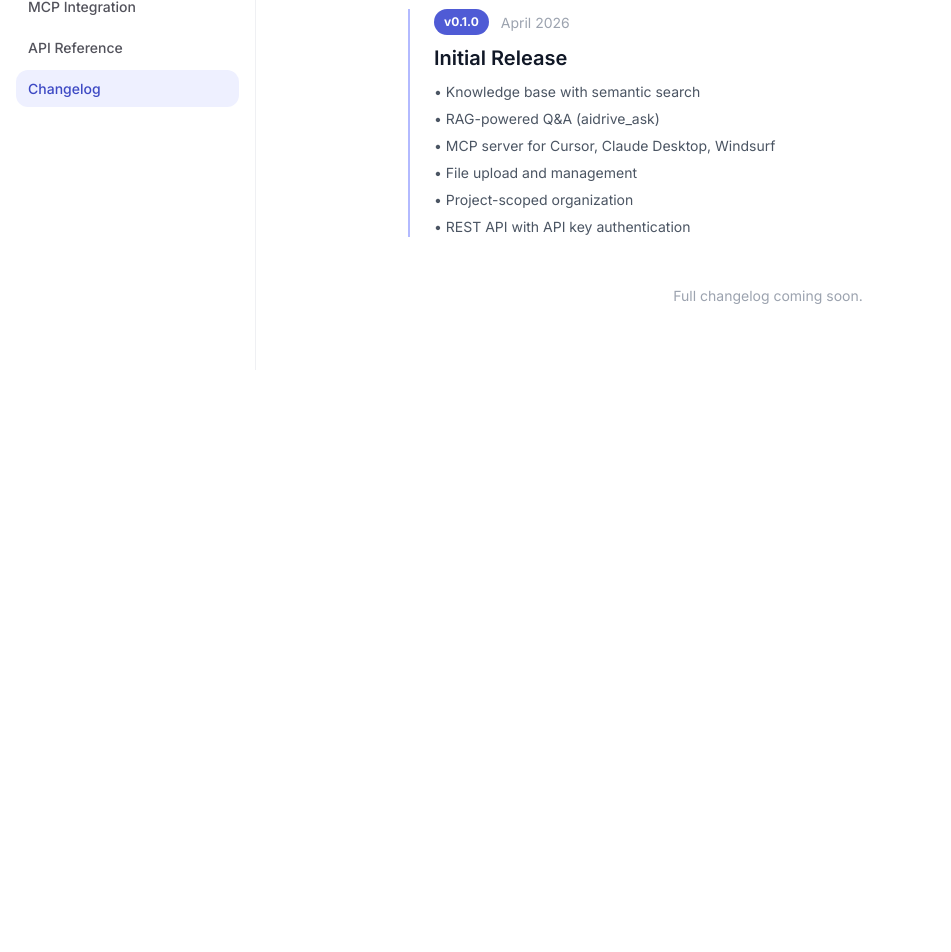
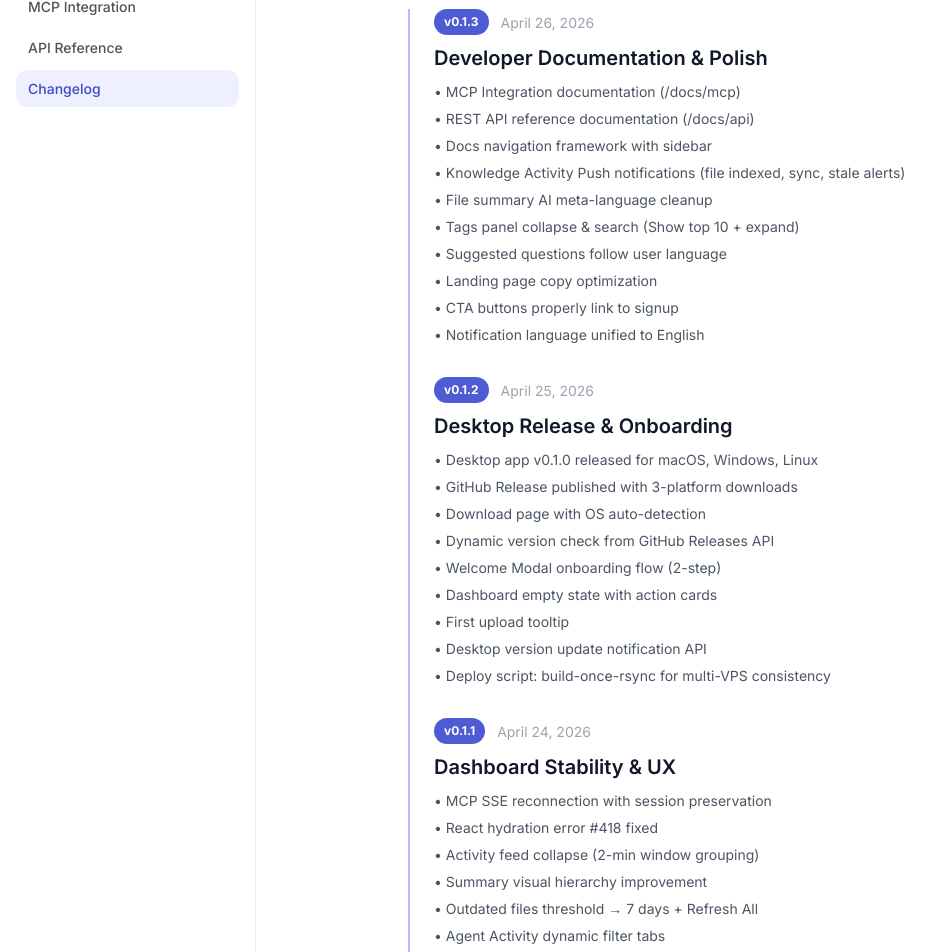
Before and after one commit to DriveMem/drivemem, a Next.js app in the folder apps/web/: page /docs/changelog in a window 1280 px wide. Shown: the part 180-1132 px from the top of the page, without its empty margins (0-951 px from the left). Before the commit the page ends 800 px from the top, so only its background shows below. Built offline with nearby package versions, Linux system fonts and the light colour scheme.

Commit message:
feat: #174 changelog + #177 /developers redirect for unauthenticated users

```diff
--- a/apps/web/src/app/docs/changelog/page.tsx
+++ b/apps/web/src/app/docs/changelog/page.tsx
@@ -11,6 +11,71 @@ export default function ChangelogPage() {
       <h1 className="text-3xl font-bold text-gray-900 mb-8">Changelog</h1>
 
       <div className="border-l-2 border-brand-200 pl-6 space-y-8">
+        <div>
+          <div className="flex items-center gap-3 mb-2">
+            <span className="bg-brand-500 text-white text-xs font-bold px-2.5 py-1 rounded-full">
+              v0.1.3
+            </span>
+            <span className="text-sm text-gray-400">April 26, 2026</span>
+          </div>
+          <h2 className="text-lg font-semibold text-gray-900 mb-2">Developer Documentation &amp; Polish</h2>
+          <ul className="space-y-1.5 text-gray-600 text-sm">
+            <li>• MCP Integration documentation (/docs/mcp)</li>
+            <li>• REST API reference documentation (/docs/api)</li>
+            <li>• Docs navigation framework with sidebar</li>
+            <li>• Knowledge Activity Push notifications (file indexed, sync, stale alerts)</li>
+            <li>• File summary AI meta-language cleanup</li>
+            <li>• Tags panel collapse &amp; search (Show top 10 + expand)</li>
+            <li>• Suggested questions follow user language</li>
+            <li>• Landing page copy optimization</li>
+            <li>• CTA buttons properly link to signup</li>
+            <li>• Notification language unified to English</li>
+          </ul>
+        </div>
+
+        <div>
+          <div className="flex items-center gap-3 mb-2">
+            <span className="bg-brand-500 text-white text-xs font-bold px-2.5 py-1 rounded-full">
+              v0.1.2
+            </span>
+            <span className="text-sm text-gray-400">April 25, 2026</span>
+          </div>
+          <h2 className="text-lg font-semibold text-gray-900 mb-2">Desktop Release &amp; Onboarding</h2>
+          <ul className="space-y-1.5 text-gray-600 text-sm">
+            <li>• Desktop app v0.1.0 released for macOS, Windows, Linux</li>
+            <li>• GitHub Release published with 3-platform downloads</li>
+            <li>• Download page with OS auto-detection</li>
+            <li>• Dynamic version check from GitHub Releases API</li>
+            <li>• Welcome Modal onboarding flow (2-step)</li>
+            <li>• Dashboard empty state with action cards</li>
+            <li>• First upload tooltip</li>
+            <li>• Desktop version update notification API</li>
+            <li>• Deploy script: build-once-rsync for multi-VPS consistency</li>
+          </ul>
+        </div>
+
+        <div>
+          <div className="flex items-center gap-3 mb-2">
+            <span className="bg-brand-500 text-white text-xs font-bold px-2.5 py-1 rounded-full">
+              v0.1.1
+            </span>
+            <span className="text-sm text-gray-400">April 24, 2026</span>
+          </div>
+          <h2 className="text-lg font-semibold text-gray-900 mb-2">Dashboard Stability &amp; UX</h2>
+          <ul className="space-y-1.5 text-gray-600 text-sm">
+            <li>• MCP SSE reconnection with session preservation</li>
+            <li>• React hydration error #418 fixed</li>
+            <li>• Activity feed collapse (2-min window grouping)</li>
+            <li>• Summary visual hierarchy improvement</li>
+            <li>• Outdated files threshold → 7 days + Refresh All</li>
+            <li>• Agent Activity dynamic filter tabs</li>
+            <li>• Agent name display fix (displayAgentName regex)</li>
+            <li>• Notification mark-all-read fix (Fastify 5 compat)</li>
+            <li>• Time format unified across components</li>
+            <li>• Agent icon differentiation (color-coded avatars)</li>
+          </ul>
+        </div>
+
         <div>
           <div className="flex items-center gap-3 mb-2">
             <span className="bg-brand-500 text-white text-xs font-bold px-2.5 py-1 rounded-full">
@@ -31,7 +96,7 @@ export default function ChangelogPage() {
       </div>
 
       <p className="mt-12 text-gray-400 text-sm text-center">
-        Full changelog coming soon.
+        Subscribe for updates → follow us on GitHub.
       </p>
     </div>
   )
--- a/apps/web/src/middleware.ts
+++ b/apps/web/src/middleware.ts
@@ -39,6 +39,11 @@ export default auth((req) => {
   const appRoutes = ["/dashboard", "/chat", "/settings", "/timeline", "/files", "/search", "/trash"]
   const isAppRoute = appRoutes.some(r => req.nextUrl.pathname.startsWith(r))
 
+  // /developers without auth → redirect to public docs
+  if (!isLoggedIn && req.nextUrl.pathname.startsWith("/developers")) {
+    return Response.redirect(new URL("/docs/quickstart", req.nextUrl))
+  }
+
   // Landing page is public
   if (isLandingPage || isAuthPage) return
 
```
